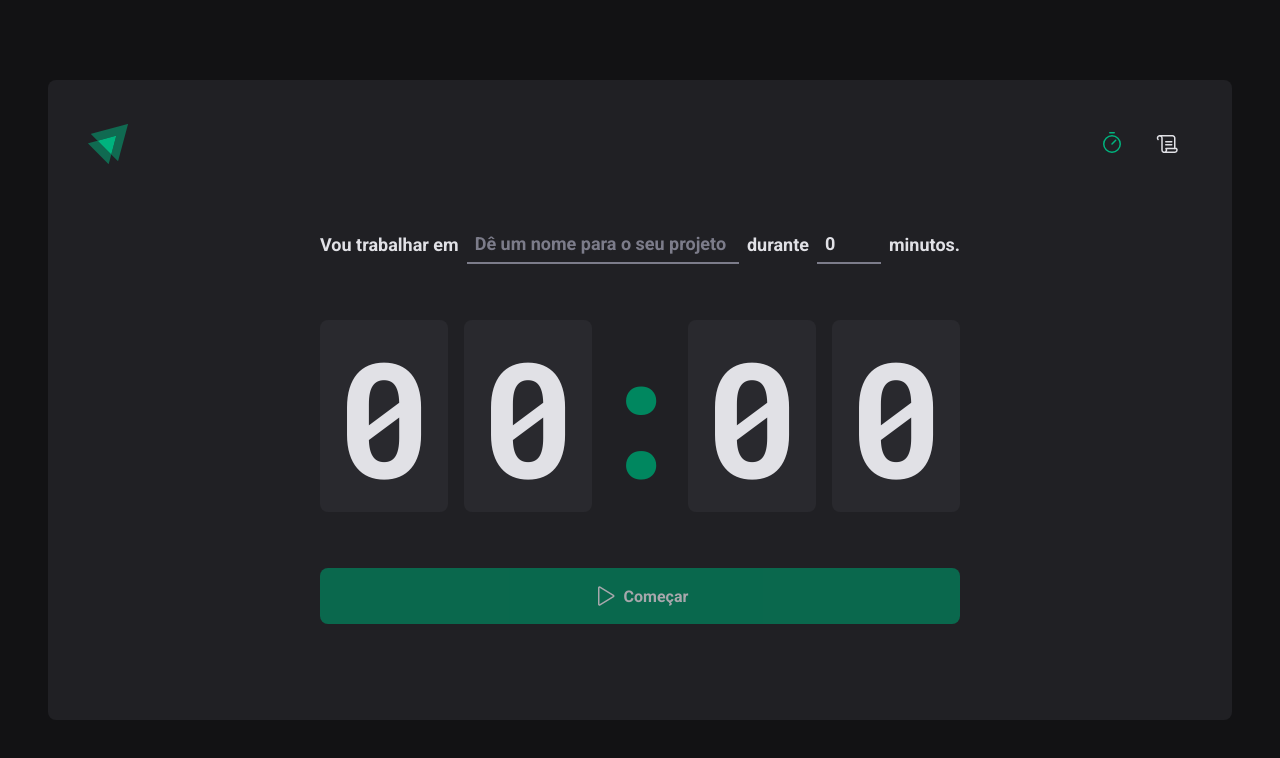
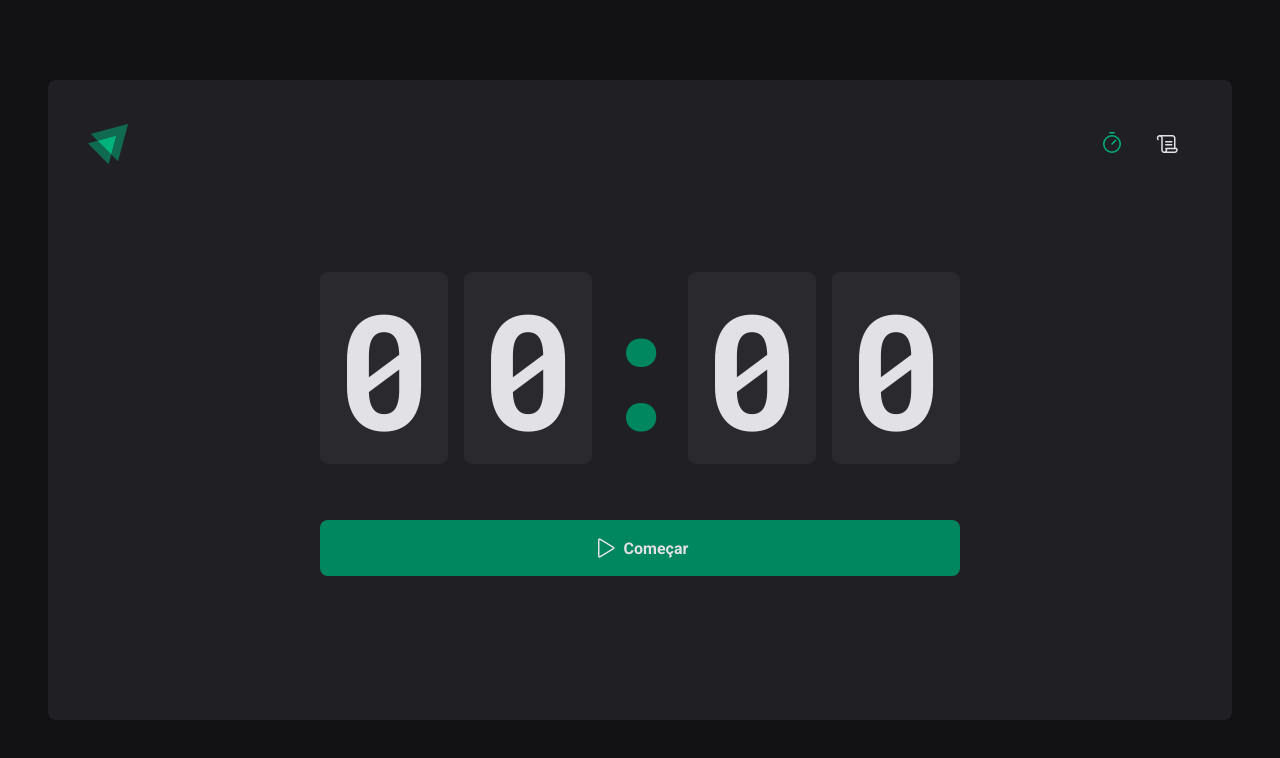
Before and after one commit to marcosaureliodiasmoura/ignite-timer-reactjs-ts, a React (Vite) app: page / in a window 1280 px wide. Shown: the top 758 px of the page. Built offline with nearby package versions, Linux system fonts and the light colour scheme.

Commit message:
fix: convert pages Home and Countdown for contextAPI

```diff
--- /dev/null
+++ b/src/pages/Home/components/Countdown/index.tsx
@@ -0,0 +1,64 @@
+import { useState, useEffect, useContext } from 'react'
+
+import { differenceInSeconds } from 'date-fns'
+import { CyclesContext } from '../..'
+
+import { CountdownContainer, Separator } from './styles'
+
+export function Countdown() {
+  const { activeCycle, activeCycleID, markCurrentCycleFinished } =
+    useContext(CyclesContext)
+
+  const [amountSecondsPassed, setAmountSecondsPassed] = useState(0)
+
+  const totalSeconds = activeCycle ? activeCycle.minutesAmount * 60 : 0
+
+  useEffect(() => {
+    let interval: number
+
+    if (activeCycle) {
+      interval = setInterval(() => {
+        const secondsDifference = differenceInSeconds(
+          new Date(),
+          activeCycle.startDate,
+        )
+
+        if (secondsDifference >= totalSeconds) {
+          markCurrentCycleFinished()
+          setAmountSecondsPassed(totalSeconds)
+          clearInterval(interval)
+        } else {
+          setAmountSecondsPassed(secondsDifference)
+        }
+      }, 1000)
+    }
+
+    return () => {
+      clearInterval(interval)
+    }
+  }, [activeCycle, totalSeconds, activeCycleID, markCurrentCycleFinished])
+
+  const currentSeconds = activeCycle ? totalSeconds - amountSecondsPassed : 0
+
+  const minutesAmount = Math.floor(currentSeconds / 60)
+  const secondsAmount = currentSeconds % 60
+
+  const minutes = String(minutesAmount).padStart(2, '0')
+  const seconds = String(secondsAmount).padStart(2, '0')
+
+  useEffect(() => {
+    if (activeCycle) {
+      document.title = `${minutes}:${seconds}`
+    }
+  }, [minutes, seconds, activeCycle])
+
+  return (
+    <CountdownContainer>
+      <span>{minutes[0]}</span>
+      <span>{minutes[1]}</span>
+      <Separator>:</Separator>
+      <span>{seconds[0]}</span>
+      <span>{seconds[1]}</span>
+    </CountdownContainer>
+  )
+}
--- /dev/null
+++ b/src/pages/Home/components/Countdown/styles.ts
@@ -0,0 +1,27 @@
+import styled from 'styled-components'
+
+export const CountdownContainer = styled.div`
+  font-family: 'Roboto Mono', monospace;
+  font-size: 10rem;
+  line-height: 8rem;
+  color: ${(props) => props.theme['gray-100']};
+
+  display: flex;
+  gap: 1rem;
+
+  span {
+    background: ${(props) => props.theme['gray-700']};
+    padding: 2rem 1rem;
+    border-radius: 8px;
+  }
+`
+
+export const Separator = styled.div`
+  padding: 2rem 0;
+  color: ${(props) => props.theme['green-500']};
+
+  width: 4rem;
+  overflow: hidden;
+  display: flex;
+  justify-content: center;
+`
--- /dev/null
+++ b/src/pages/Home/components/NewCycleForm/index.tsx
@@ -0,0 +1,64 @@
+import { useForm } from 'react-hook-form'
+import { zodResolver } from '@hookform/resolvers/zod'
+import * as zod from 'zod'
+
+import { FormContainer, TaskInput, MinuteAmountInput } from './styles'
+
+const newCycleFormValidationSchema = zod.object({
+  task: zod.string().min(1, 'Informe a tarefa'),
+  minutesAmount: zod
+    .number()
+    .min(1, 'O ciclo precisa ser de no mínimo de 5 minutos')
+    .max(60, 'O ciclo precisa ser de no máximo 60 minutos.'),
+})
+
+interface NewCycleFormData {
+  task: string
+  minutesAmount: number
+}
+
+// type NewCycleFormData = zod.infer<typeof newCycleFormValidationSchema>
+
+export function NewCycleForm() {
+  const { register, handleSubmit, watch, reset } = useForm<NewCycleFormData>({
+    resolver: zodResolver(newCycleFormValidationSchema),
+    defaultValues: {
+      task: '',
+      minutesAmount: 0,
+    },
+  })
+
+  return (
+    <FormContainer>
+      <label htmlFor="task">Vou trabalhar em</label>
+      <TaskInput
+        id="task"
+        list="task-suggestions"
+        placeholder="Dê um nome para o seu projeto"
+        disabled={!!activeCycle}
+        {...register('task')}
+      />
+
+      <datalist id="task-suggestions">
+        <option value="projeto 1" />
+        <option value="projeto 2" />
+        <option value="projeto 3" />
+        <option value="projeto  4" />
+      </datalist>
+
+      <label htmlFor="minutesAmount">durante</label>
+      <MinuteAmountInput
+        type="number"
+        id="minutesAmount"
+        placeholder="00"
+        step={5}
+        min={1}
+        max={60}
+        disabled={!!activeCycle}
+        {...register('minutesAmount', { valueAsNumber: true })}
+      />
+
+      <span>minutos.</span>
+    </FormContainer>
+  )
+}
--- /dev/null
+++ b/src/pages/Home/components/NewCycleForm/styles.ts
@@ -0,0 +1,45 @@
+import styled from 'styled-components'
+
+export const FormContainer = styled.div`
+  width: 100%;
+  display: flex;
+  align-items: center;
+  justify-content: center;
+  gap: 0.5rem;
+  color: ${(props) => props.theme['gray-100']};
+  font-size: 1.125rem;
+  font-weight: bold;
+  flex-wrap: wrap;
+`
+
+const BaseInput = styled.input`
+  background: transparent;
+  height: 2.5rem;
+  border: 0;
+  border-bottom: 2px solid ${(props) => props.theme['gray-500']};
+  font-weight: bold;
+  font-size: 1.125rem;
+  padding: 0 0.5rem;
+  color: ${(props) => props.theme['gray-100']};
+
+  &:focus {
+    box-shadow: none;
+    border-color: ${(props) => props.theme['green-500']};
+  }
+
+  &::placeholder {
+    color: ${(props) => props.theme['gray-500']};
+  }
+`
+
+export const TaskInput = styled(BaseInput)`
+  flex: 1;
+
+  &::-webkit-calendar-picker-indicator {
+    display: none !important; //tira a setinha da lista
+  }
+`
+
+export const MinuteAmountInput = styled(BaseInput)`
+  width: 4rem;
+`
--- a/src/pages/Home/index.tsx
+++ b/src/pages/Home/index.tsx
@@ -1,35 +1,14 @@
-import { useState, useEffect } from 'react'
+import { useState, createContext } from 'react'
 import { HandPalm, Play } from 'phosphor-react'
-import { useForm } from 'react-hook-form'
-import { zodResolver } from '@hookform/resolvers/zod'
-import * as zod from 'zod'
-import { differenceInSeconds } from 'date-fns'
+
+import { NewCycleForm } from './components/NewCycleForm'
+import { Countdown } from './components/Countdown'
 
 import {
-  FormContainer,
   HomeContainer,
-  CountdownContainer,
-  Separator,
   StartCountdownButton,
-  TaskInput,
-  MinuteAmountInput,
   StopCountdownButton,
 } from './styles'
-
-const newCycleFormValidationSchema = zod.object({
-  task: zod.string().min(1, 'Informe a tarefa'),
-  minutesAmount: zod
-    .number()
-    .min(5, 'O ciclo precisa ser de no mínimo de 5 minutos')
-    .max(60, 'O ciclo precisa ser de no máximo 60 minutos.'),
-})
-
-interface NewCycleFormData {
-  task: string
-  minutesAmount: number
-}
-
-// type NewCycleFormData = zod.infer<typeof newCycleFormValidationSchema>
 
 interface Cycle {
   id: string
@@ -37,59 +16,55 @@ interface Cycle {
   minutesAmount: number
   startDate: Date
   interruptedDate?: Date
+  finishedDate?: Date
 }
+
+interface CyclesContextType {
+  activeCycle: Cycle | undefined
+  activeCycleID: string | null
+  markCurrentCycleFinished: () => void
+}
+
+export const CyclesContext = createContext({} as CyclesContextType)
 
 export function Home() {
   const [cycles, setCycles] = useState<Cycle[]>([])
   const [activeCycleID, setActiveCycleID] = useState<string | null>(null)
-  const [amountSecondsPassed, setAmountSecondsPassed] = useState(0)
-
-  const { register, handleSubmit, watch, reset } = useForm<NewCycleFormData>({
-    resolver: zodResolver(newCycleFormValidationSchema),
-    defaultValues: {
-      task: '',
-      minutesAmount: 0,
-    },
-  })
 
   const activeCycle = cycles.find((cycle) => cycle.id === activeCycleID)
 
-  useEffect(() => {
-    let interval: number
-
-    if (activeCycle) {
-      interval = setInterval(() => {
-        setAmountSecondsPassed(
-          differenceInSeconds(new Date(), activeCycle.startDate),
-        )
-      }, 1000)
-    }
-
-    return () => {
-      clearInterval(interval)
-    }
-  }, [activeCycle])
-
-  function handleCreateNewCycle(data: NewCycleFormData) {
-    const id = String(new Date().getTime())
-
-    const newCycle: Cycle = {
-      id,
-      task: data.task,
-      minutesAmount: data.minutesAmount,
-      startDate: new Date(),
-    }
-
-    setCycles((state) => [...state, newCycle])
-    setActiveCycleID(id)
-    setAmountSecondsPassed(0)
-
-    reset()
+  function markCurrentCycleFinished() {
+    setCycles((state) =>
+      state.map((cycle) => {
+        if (cycle.id === activeCycleID) {
+          return { ...cycle, finishedDate: new Date() }
+        } else {
+          return cycle
+        }
+      }),
+    )
   }
 
+  // function handleCreateNewCycle(data: NewCycleFormData) {
+  //   const id = String(new Date().getTime())
+
+  //   const newCycle: Cycle = {
+  //     id,
+  //     task: data.task,
+  //     minutesAmount: data.minutesAmount,
+  //     startDate: new Date(),
+  //   }
+
+  //   setCycles((state) => [...state, newCycle])
+  //   setActiveCycleID(id)
+  //   setAmountSecondsPassed(0)
+
+  //   reset()
+  // }
+
   function handleInterruptCycle() {
-    setCycles(
-      cycles.map((cycle) => {
+    setCycles((state) =>
+      state.map((cycle) => {
         if (cycle.id === activeCycleID) {
           return { ...cycle, interruptedDate: new Date() }
         } else {
@@ -100,68 +75,21 @@ export function Home() {
     setActiveCycleID(null)
   }
 
-  const totalSeconds = activeCycle ? activeCycle.minutesAmount * 60 : 0
-  const currentSeconds = activeCycle ? totalSeconds - amountSecondsPassed : 0
-
-  const minutesAmount = Math.floor(currentSeconds / 60)
-  const secondsAmount = currentSeconds % 60
-
-  const minutes = String(minutesAmount).padStart(2, '0')
-  const seconds = String(secondsAmount).padStart(2, '0')
-
-  useEffect(() => {
-    if (activeCycle) {
-      document.title = `${minutes}:${seconds}`
-    }
-  }, [minutes, seconds, activeCycle])
-
-  const task = watch('task')
-  const isSubmitDisabled = !task
-
-  console.log(cycles)
+  // const task = watch('task')
+  // const isSubmitDisabled = !task
 
   return (
     <HomeContainer>
-      <form onSubmit={handleSubmit(handleCreateNewCycle)} action="">
-        <FormContainer>
-          <label htmlFor="task">Vou trabalhar em</label>
-          <TaskInput
-            id="task"
-            list="task-suggestions"
-            placeholder="Dê um nome para o seu projeto"
-            disabled={!!activeCycle}
-            {...register('task')}
-          />
-
-          <datalist id="task-suggestions">
-            <option value="projeto 1" />
-            <option value="projeto 2" />
-            <option value="projeto 3" />
-            <option value="projeto  4" />
-          </datalist>
-
-          <label htmlFor="minutesAmount">durante</label>
-          <MinuteAmountInput
-            type="number"
-            id="minutesAmount"
-            placeholder="00"
-            step={5}
-            min={5}
-            max={60}
-            disabled={!!activeCycle}
-            {...register('minutesAmount', { valueAsNumber: true })}
-          />
-
-          <span>minutos.</span>
-        </FormContainer>
-
-        <CountdownContainer>
-          <span>{minutes[0]}</span>
-          <span>{minutes[1]}</span>
-          <Separator>:</Separator>
-          <span>{seconds[0]}</span>
-          <span>{seconds[1]}</span>
-        </CountdownContainer>
+      <form
+        //  onSubmit={handleSubmit(handleCreateNewCycle)}
+        action=""
+      >
+        <CyclesContext.Provider
+          value={{ activeCycle, activeCycleID, markCurrentCycleFinished }}
+        >
+          {/* <NewCycleForm /> */}
+          <Countdown />
+        </CyclesContext.Provider>
 
         {activeCycle ? (
           <StopCountdownButton onClick={handleInterruptCycle} type="button">
@@ -169,7 +97,10 @@ export function Home() {
             Interromper
           </StopCountdownButton>
         ) : (
-          <StartCountdownButton disabled={isSubmitDisabled} type="submit">
+          <StartCountdownButton
+            // disabled={isSubmitDisabled}
+            type="submit"
+          >
             <Play size={24} />
             Começar
           </StartCountdownButton>
--- a/src/pages/Home/styles.ts
+++ b/src/pages/Home/styles.ts
@@ -14,76 +14,6 @@ export const HomeContainer = styled.main`
     align-items: center;
     gap: 3.5rem;
   }
-`
-
-export const FormContainer = styled.div`
-  width: 100%;
-  display: flex;
-  align-items: center;
-  justify-content: center;
-  gap: 0.5rem;
-  color: ${(props) => props.theme['gray-100']};
-  font-size: 1.125rem;
-  font-weight: bold;
-  flex-wrap: wrap;
-`
-
-const BaseInput = styled.input`
-  background: transparent;
-  height: 2.5rem;
-  border: 0;
-  border-bottom: 2px solid ${(props) => props.theme['gray-500']};
-  font-weight: bold;
-  font-size: 1.125rem;
-  padding: 0 0.5rem;
-  color: ${(props) => props.theme['gray-100']};
-
-  &:focus {
-    box-shadow: none;
-    border-color: ${(props) => props.theme['green-500']};
-  }
-
-  &::placeholder {
-    color: ${(props) => props.theme['gray-500']};
-  }
-`
-
-export const TaskInput = styled(BaseInput)`
-  flex: 1;
-
-  &::-webkit-calendar-picker-indicator {
-    display: none !important; //tira a setinha da lista
-  }
-`
-
-export const MinuteAmountInput = styled(BaseInput)`
-  width: 4rem;
-`
-
-export const CountdownContainer = styled.div`
-  font-family: 'Roboto Mono', monospace;
-  font-size: 10rem;
-  line-height: 8rem;
-  color: ${(props) => props.theme['gray-100']};
-
-  display: flex;
-  gap: 1rem;
-
-  span {
-    background: ${(props) => props.theme['gray-700']};
-    padding: 2rem 1rem;
-    border-radius: 8px;
-  }
-`
-
-export const Separator = styled.div`
-  padding: 2rem 0;
-  color: ${(props) => props.theme['green-500']};
-
-  width: 4rem;
-  overflow: hidden;
-  display: flex;
-  justify-content: center;
 `
 
 export const BaseCountdownButton = styled.button`
```
